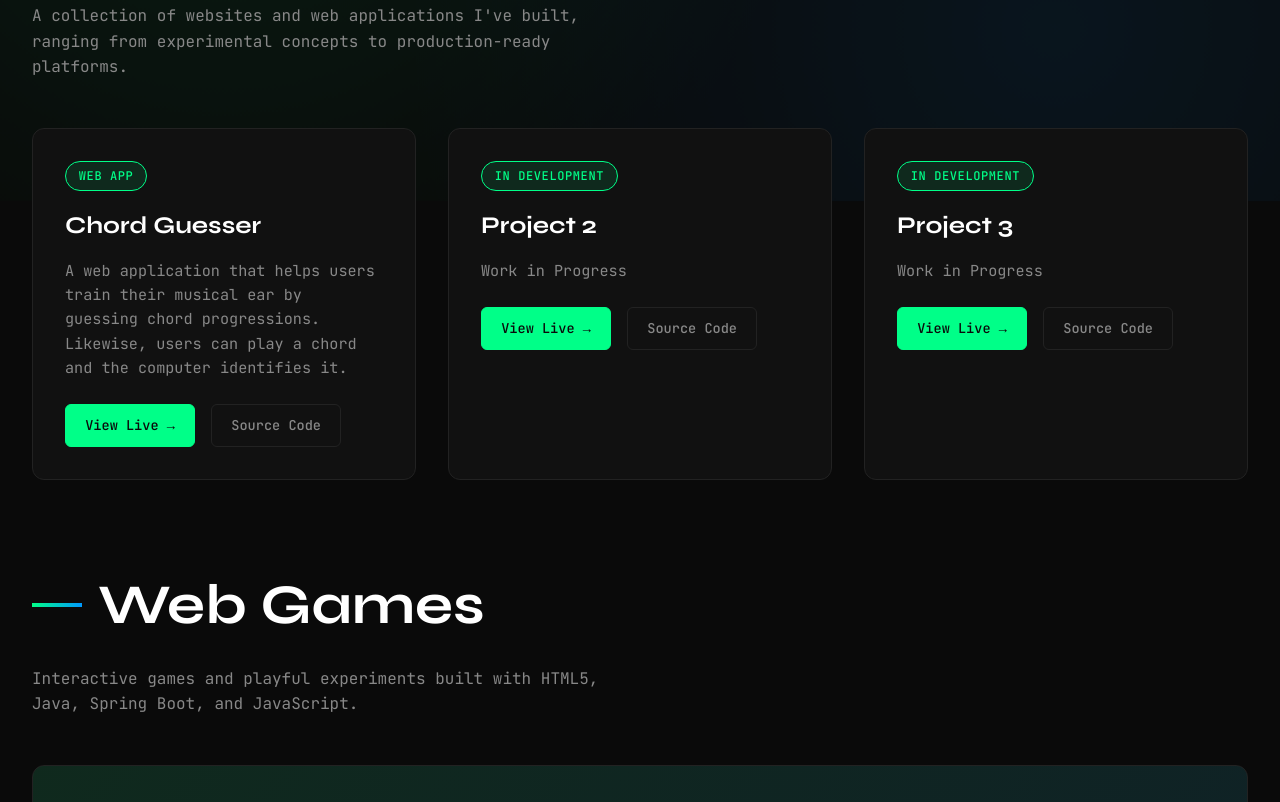
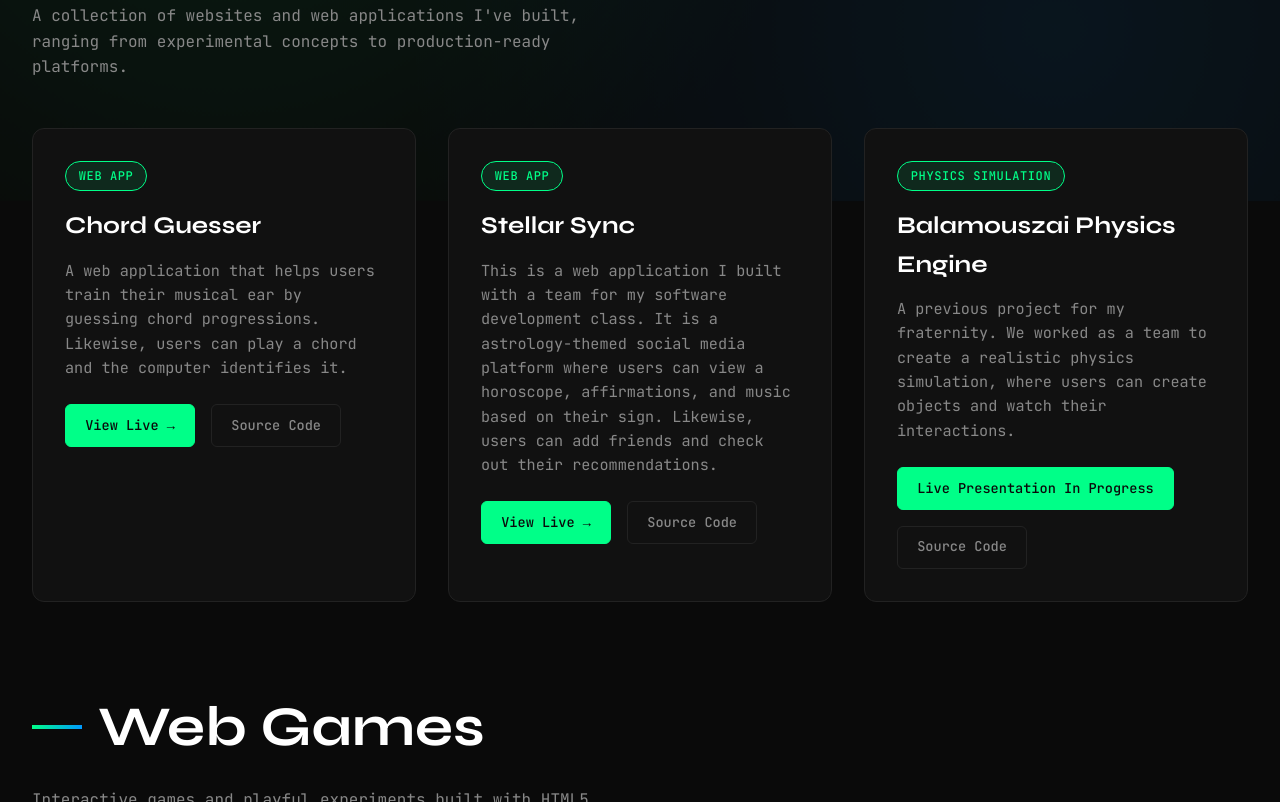
Before and after one commit to AZB333/AZB333.github.io, a plain HTML site: page index.html in a window 1280 px wide. Shown: the part 631-1433 px from the top of the page. Drawn offline with Linux system fonts and the light colour scheme.

Commit message:
added two projects to the landing page

```diff
--- a/css/style.css
+++ b/css/style.css
@@ -13,6 +13,12 @@
     margin: 0;
     padding: 0;
     box-sizing: border-box;
+}
+
+
+.in-progress{
+    pointer-events: none;
+    cursor: not-allowed !important;
 }
 
 body {
--- a/index.html
+++ b/index.html
@@ -44,22 +44,22 @@
                 </div>
 
                 <div class="project-card">
-                    <span class="project-tag">In Development</span>
-                    <h3>Project 2</h3>
-                    <p>Work in Progress</p>
+                    <span class="project-tag">Web App</span>
+                    <h3>Stellar Sync</h3>
+                    <p>This is a web application I built with a team for my software development class. It is a astrology-themed social media platform where users can view a horoscope, affirmations, and music based on their sign. Likewise, users can add friends and check out their recommendations.</p>
                     <div class="project-links">
-                        <a href="#" class="btn btn-primary">View Live →</a>
-                        <a href="#" class="btn btn-secondary">Source Code</a>
+                        <a target="_blank" href="https://stellar-sync-hggb.onrender.com/landing" class="btn btn-primary">View Live →</a>
+                        <a target="_blank" href="https://github.com/The-Astrologists/Stellar-Sync" class="btn btn-secondary">Source Code</a>
                     </div>
                 </div>
 
                 <div class="project-card">
-                    <span class="project-tag">In Development</span>
-                    <h3>Project 3</h3>
-                    <p>Work in Progress</p>
+                    <span class="project-tag">Physics Simulation</span>
+                    <h3>Balamouszai Physics Engine</h3>
+                    <p>A previous project for my fraternity. We worked as a team to create a realistic physics simulation, where users can create objects and watch their interactions.</p>
                     <div class="project-links">
-                        <a href="#" class="btn btn-primary">View Live →</a>
-                        <a href="#" class="btn btn-secondary">Source Code</a>
+                        <a target="_blank" href="#" class="btn btn-primary in-progress">Live Presentation In Progress</a>
+                        <a target="_blank" href="https://github.com/KTP-SP25/balamouzai-physics-engine" class="btn btn-secondary">Source Code</a>
                     </div>
                 </div>
 
```
